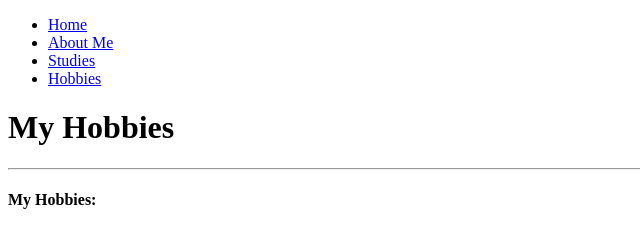
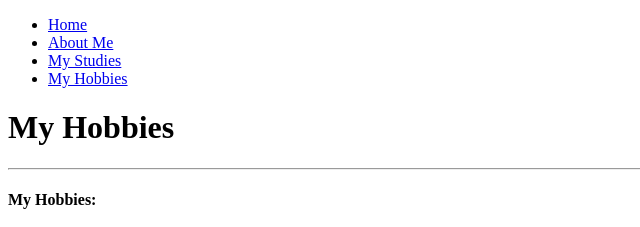
Before and after one commit to mvgijssel/course-webdesign-03-04, a plain HTML site: page hobbies.html in a window 1280 px wide. Shown: the top 227 px of the page, 0-640 px from the left. Drawn offline with Linux system fonts and the light colour scheme.

Commit message:
Updated navigation.

```diff
--- a/hobbies.html
+++ b/hobbies.html
@@ -8,15 +8,17 @@
 <nav id="navigation">
 
     <ul>
+        <!-- absolute url -->
+        <li><a href="http://siegfried.webhosting.rug.nl/~s1684779/assignment1/index.html">Home</a></li>
+
         <!-- relative url -->
-        <li><a href="/">Home</a></li>
+        <li><a href="about.html">About Me</a></li>
 
-        <!-- absolute url -->
-        <li><a href="/about.html">About Me</a></li>
+        <!-- relative url -->
+        <li><a href="studies.html">My Studies</a></li>
 
-        <li><a href="/index.html">Studies</a></li>
-
-        <li><a href="/index.html">Hobbies</a></li>
+        <!-- relative url -->
+        <li><a href="hobbies.html">My Hobbies</a></li>
 
     </ul>
 
```
Also changed, not shown: about.html (+8 -6 lines), index.html (+8 -6 lines), studies.html (+8 -6 lines).
